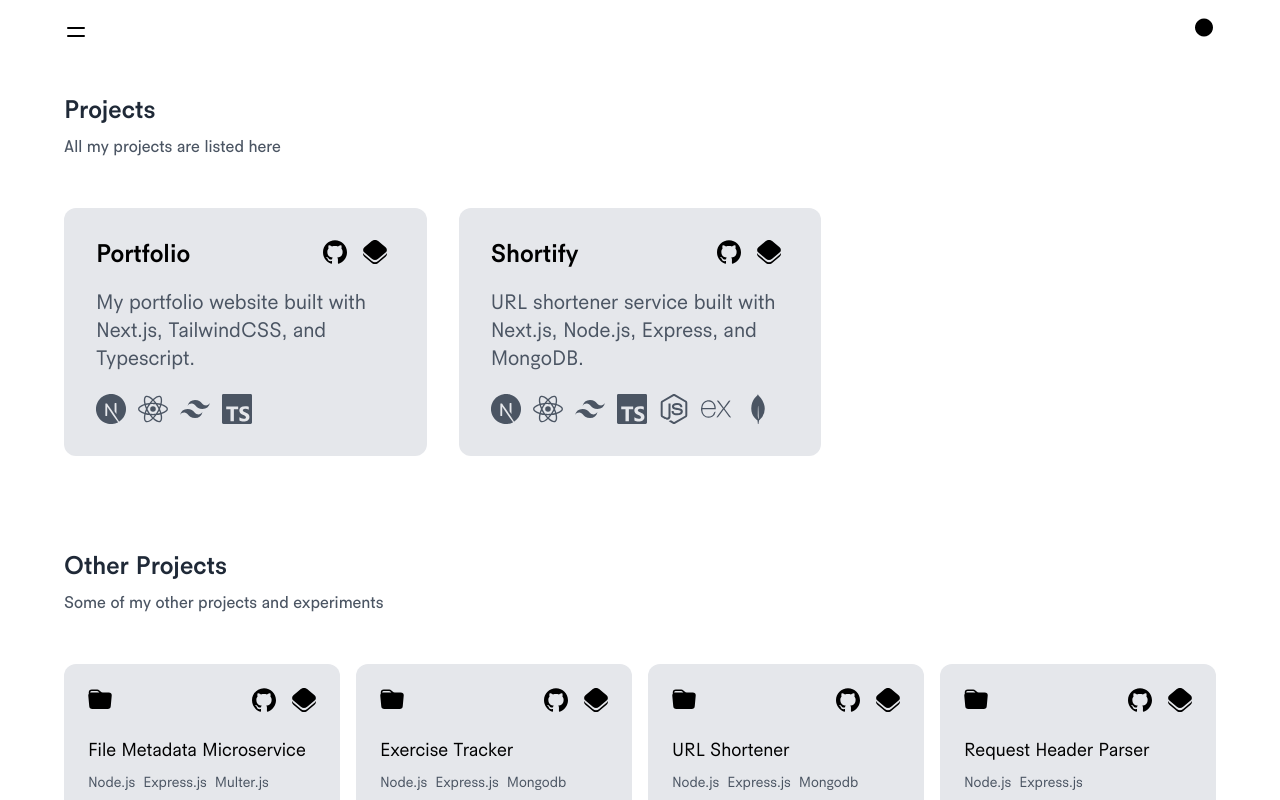
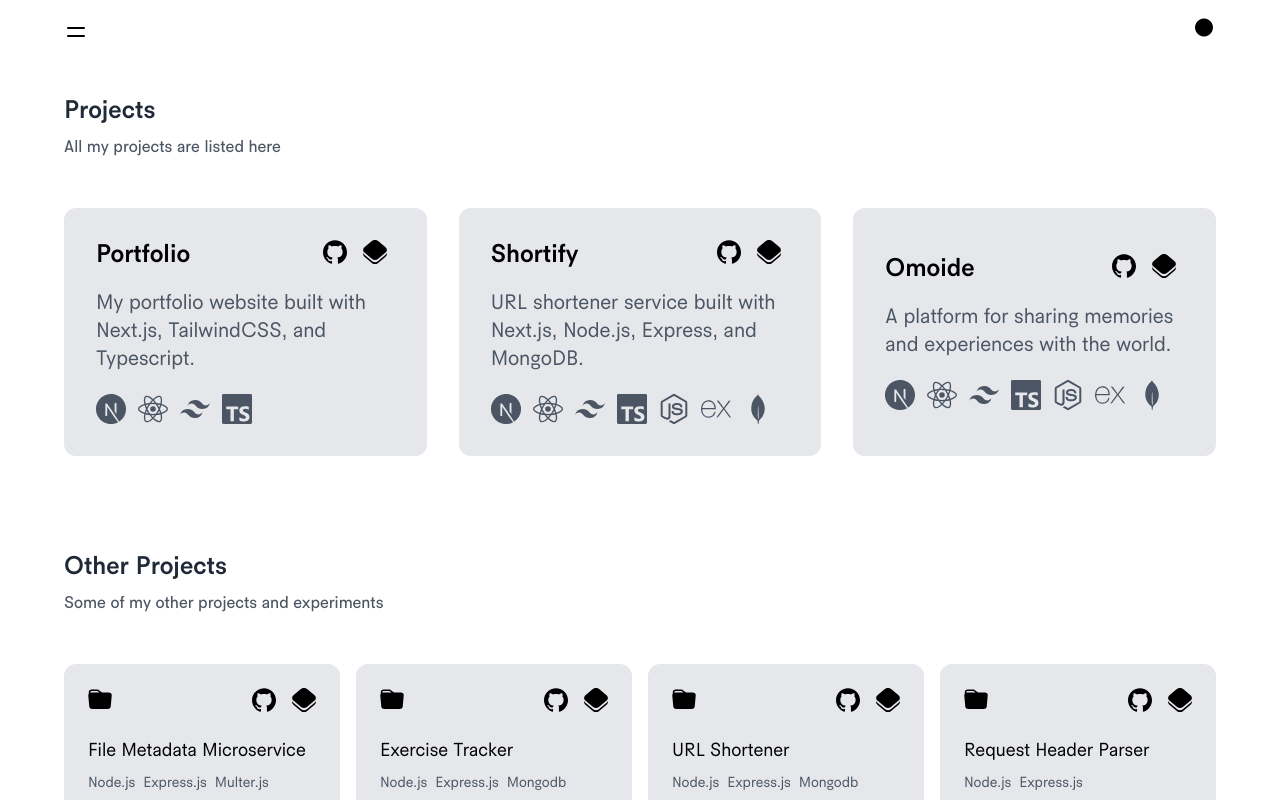
Before and after one commit to triyanox/portfolio, a Next.js app: page /projects in a window 1280 px wide. Shown: the top 800 px of the page. Built offline with nearby package versions, Linux system fonts and the light colour scheme.

Commit message:
added the same project to the projects page

```diff
--- a/components/Projects.tsx
+++ b/components/Projects.tsx
@@ -54,9 +54,26 @@ function Projects() {
           title="Shortify"
           image="/projects/shortify.png"
           preview="https://shortify.achaq.codes"
-          source="https://github.com/triyanox/shortify-server"
+          source="https://github.com/triyanox/shortify-client"
           id={2}
           description="URL shortener service built with Next.js,  Node.js, Express, and MongoDB."
+          stack={[
+            <Nextdotjs />,
+            <Reactdotjs />,
+            <Tailwindcss />,
+            <Typescript />,
+            <Nodedotjs />,
+            <Express />,
+            <Mongodb />,
+          ]}
+        />
+        <FeaturedProjectsCard
+          title="Omoide"
+          image="/projects/omoide.png"
+          preview="https://omoide.achaq.codes"
+          source="https://github.com/triyanox/omoide-client"
+          id={3}
+          description="A platform for sharing memories and experiences with the world."
           stack={[
             <Nextdotjs />,
             <Reactdotjs />,
```
